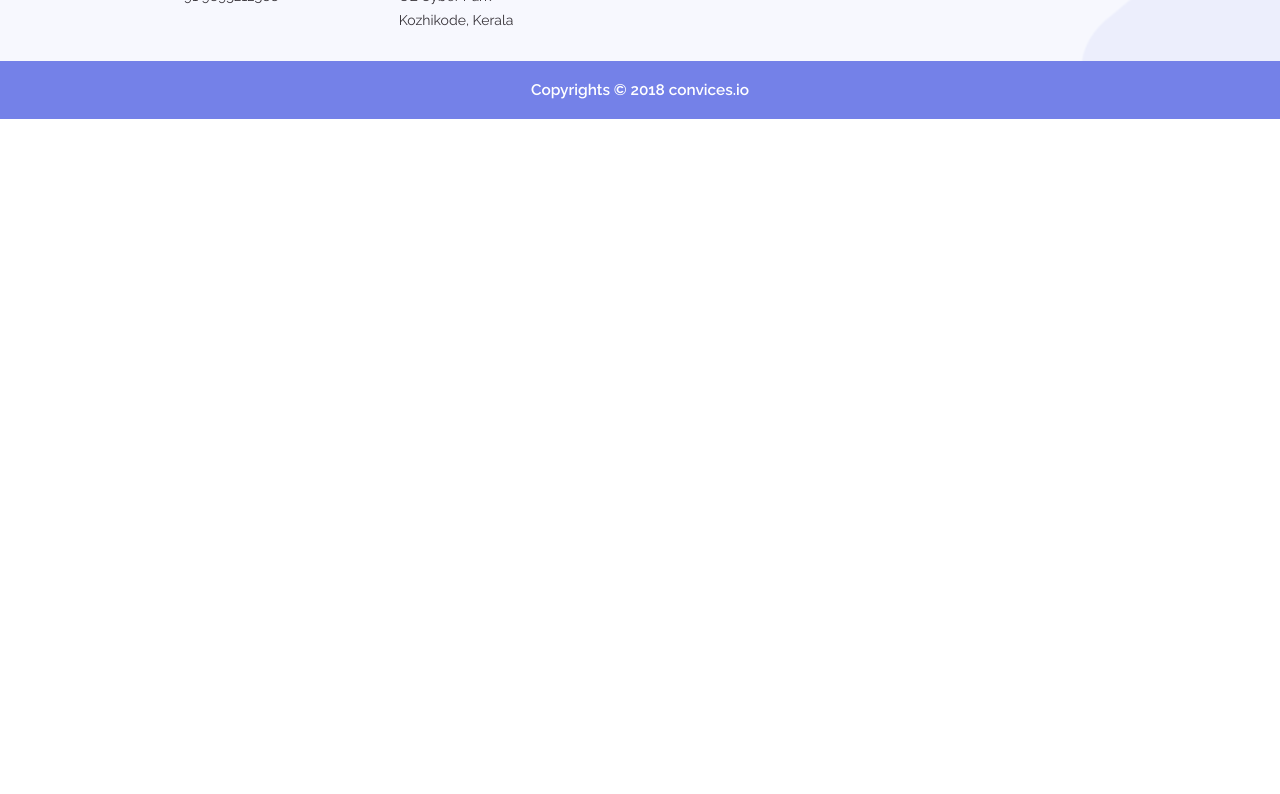
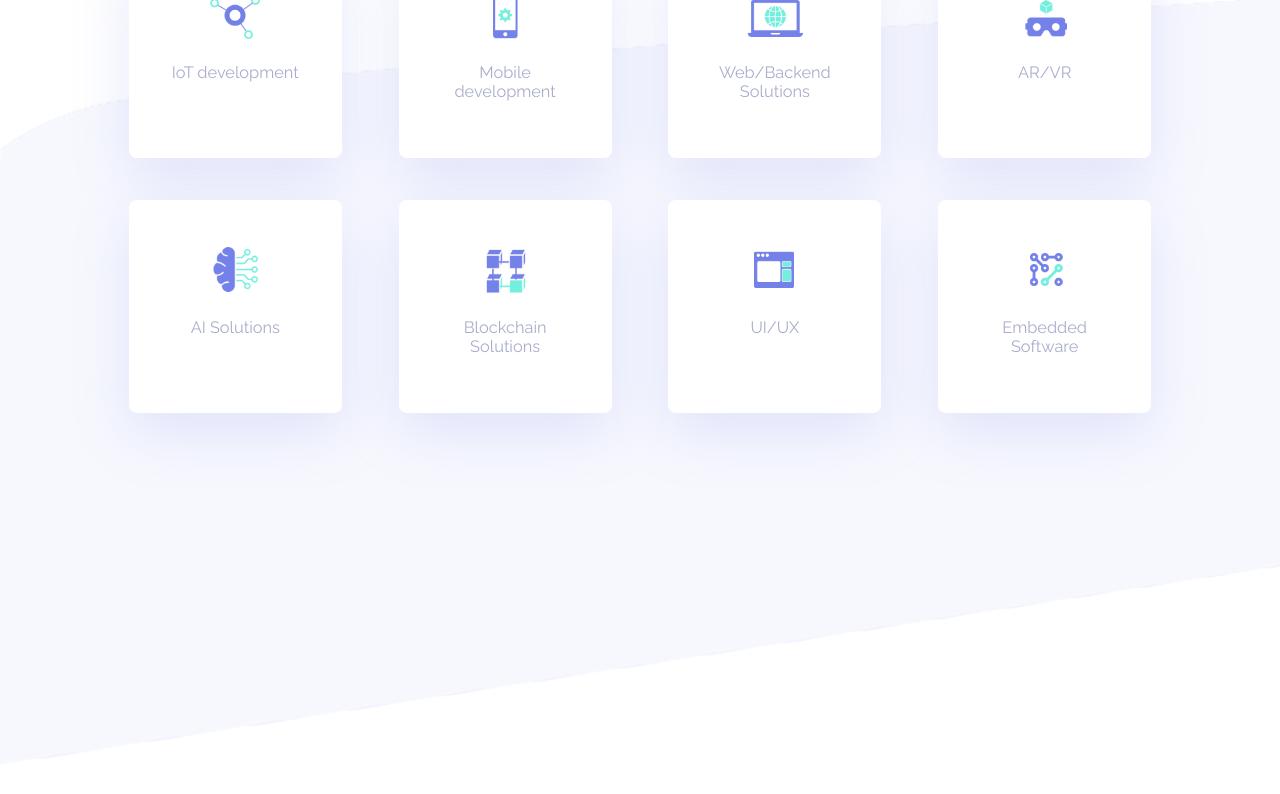
Before and after one commit to Convices/Static-Website, a plain HTML site: page index.html in a window 1280 px wide. Shown: the part 2191-2985 px from the top of the page. Before the commit the page ends 2310 px from the top, so only its background shows below. Drawn offline with Linux system fonts and the light colour scheme.

Commit message:
services section added

```diff
--- a/css/styles.sass
+++ b/css/styles.sass
@@ -159,8 +159,51 @@ nav
 				color: white
 				font-weight: 400
 
+
+.services
+	margin-top: 0px
+	padding-bottom: 350px
+	position: relative
+	overflow-x: hidden
+	.grey-graphics
+		position: absolute
+		top: 250px
+		z-index: -20
+	.contents
+		padding: 2% 10%
+		h1.heading
+			font-size: 1.4rem
+			font-weight: 700
+			color: $blue
+		h3.description
+			font-size: 1.2rem
+			font-weight: 400
+			color: $black
+		.service-cards
+			display: flex
+			flex-wrap: wrap
+			justify-content: space-between
+			margin-left: -2%
+			margin-right: -2%
+			margin-top: 80px
+			.service-container
+				width: 20%
+				margin: 2%
+				background: white
+				border-radius: 8px
+				text-align: center
+				box-shadow: 0px 20px 58.41px 0.59px rgba(123, 136, 233, 0.18)
+				padding: 40px
+				.icon>img
+					width: 70px
+				h3.services-description
+					color: #a9adcb
+					font-weight: 400
+
+
 .contact
 	margin-top: 150px
+	position: relative
 	.contact-wrapper
 		background: $grey
 		padding: 2% 10%
@@ -206,6 +249,7 @@ nav
 		right: 0px
 		width: 200px
 		pointer-events: none
+		z-index: 1000
 
 
 footer
--- a/index.html
+++ b/index.html
@@ -103,6 +103,68 @@
 		<div class="bottom-graphics"></div>
 	</section>
 
+	<section class="services">
+		<div class="grey-graphics">
+			<img src="images/grey-background.png">
+		</div>
+		<div class="contents">
+			<h1 class="heading">Services</h1>
+			<h3 class="description">Land here for the secure and flexible platform of services constructive for your industry!<br>
+			Our idea behind developing the Internet of Things products and services is to help the organizations take a step that lower their IT costs besides making faster moves
+			</h3>
+			<div class="service-cards">
+				<div class="service-container">
+					<div class="icon">
+						<img src="images/iot.png">
+					</div>
+					<h3 class="services-description">IoT development</h3>
+				</div>
+				<div class="service-container">
+					<div class="icon">
+						<img src="images/mobile.png">
+					</div>
+					<h3 class="services-description">Mobile development</h3>
+				</div>
+				<div class="service-container">
+					<div class="icon">
+						<img src="images/web.png">
+					</div>
+					<h3 class="services-description">Web/Backend Solutions</h3>
+				</div>
+				<div class="service-container">
+					<div class="icon">
+						<img src="images/vr.png">
+					</div>
+					<h3 class="services-description">AR/VR</h3>
+				</div>
+				<div class="service-container">
+					<div class="icon">
+						<img src="images/ai.png">
+					</div>
+					<h3 class="services-description">AI Solutions</h3>
+				</div>
+				<div class="service-container">
+					<div class="icon">
+						<img src="images/blockchain.png">
+					</div>
+					<h3 class="services-description">Blockchain Solutions</h3>
+				</div>
+				<div class="service-container">
+					<div class="icon">
+						<img src="images/ui.png">
+					</div>
+					<h3 class="services-description">UI/UX</h3>
+				</div>
+				<div class="service-container">
+					<div class="icon">
+						<img src="images/embedded.png">
+					</div>
+					<h3 class="services-description">Embedded Software</h3>
+				</div>
+			</div>
+		</div>
+	</section>
+
 	<section class="contact">
 		<div class="contact-wrapper">
 			<h1 class="heading">Contacts</h1>
@@ -153,6 +215,7 @@
 			</div>
 		</div>
 	</section>
+
 	<footer>
 		<h3>Copyrights &copy; 2018 convices.io</h3>
 	</footer>
```
Also changed, not shown: css/styles.css, images/ai.png (added), images/blockchain.png (added), images/embedded.png (added), images/grey-background.png (added), images/iot.png (added), images/mobile.png (added), images/ui.png (added), images/vr.png (added), images/web.png (added).
